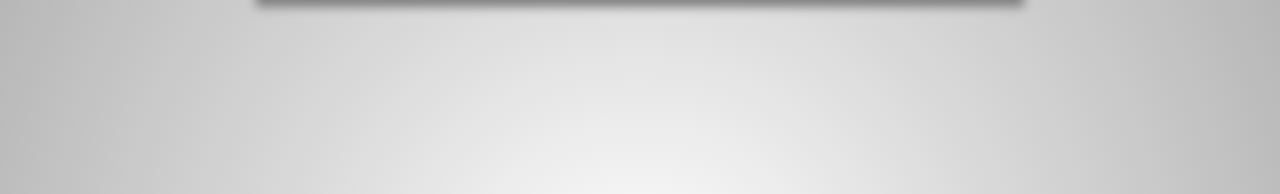
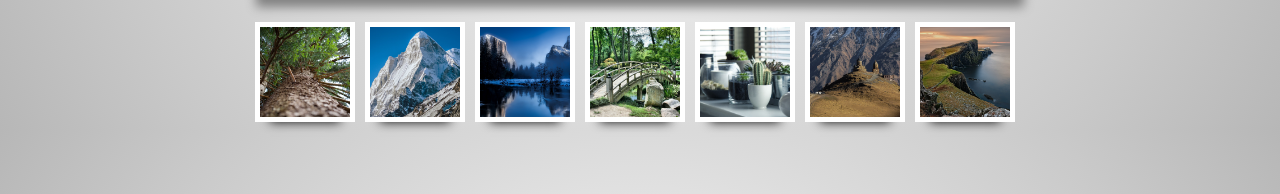
Before and after one commit to olaci90/olaci90.github.io, a plain HTML site: page index.html in a window 1280 px wide. Shown: the part 606-800 px from the top of the page. Drawn offline with nearby package versions, Linux system fonts and the light colour scheme.

Commit message:
thumbnails added

```diff
--- a/index.html
+++ b/index.html
@@ -18,6 +18,11 @@
         </div>
         <div class="nav" id="nav_right"><img src="./icons/arrow.svg" alt=""></div>
     </div>
+
+    <div id="thumbnails">
+    <!-- <div class="thumbnail-pic-box"><img class="thumbnail-pic" src="./images/pic4.jpg" alt=""></div>
+        <div class="thumbnail-pic-box"><img class="thumbnail-pic" src="./images/pic5.jpg" alt=""></div>-->
+    </div>
     <script type = "text/javascript" src="./script.js"></script>
 </body>
 </html>
--- a/script.js
+++ b/script.js
@@ -83,3 +83,16 @@ $('#nav_left').click(() => {
     }
     loadPhoto(currentPhoto);
 });
+
+//creating thumbnails
+
+photo_data.forEach((item, index) => {
+    $('#thumbnails').append('<div class="thumbnail-pic-box" data-index="'+ index +'"><img src='+ item.photo + ' class="thumbnail-pic" alt=""></div>');
+});
+
+$('.thumbnail-pic-box').click((event) => {
+    let indexClicked = $(event.target).attr('data-index');
+    let numberIndex = parseInt(indexClicked);
+    console.log(numberIndex);
+    /*loadPhoto(numberIndex);*/
+  });
--- a/style.css
+++ b/style.css
@@ -7,6 +7,7 @@ body {
     display: flex;
     justify-content: center;
     align-items: center;
+    flex-direction: column;
 }
 /*div {
     border:2px solid black;
@@ -20,6 +21,8 @@ body {
     /*border:2px solid green; used for sizing*/
     display:flex;
     box-shadow: 0px 5px 10px 5px grey;
+    margin-left:auto;
+    margin-right: auto;
 }
 
 .nav {
@@ -76,3 +79,42 @@ body {
     opacity:0.1;
     pointer-events: none;
 }
+
+#thumbnails {
+    margin-left:auto;
+    margin-right:auto;
+    width:770px;
+    height:100px;
+    /*border:1px solid black;*/
+    margin-top:25px;
+    display:flex;
+    flex-direction: row;
+}
+
+.thumbnail-pic-box {
+    width:100px;
+    height:100px;
+    background-color: #ffffff;
+    display:flex;
+    justify-content: center;
+    align-items: center;
+    margin-right: 10px;
+    box-shadow: 0px 15px 10px -15px #111;
+}
+
+.thumbnail-pic {
+    width:90px;
+    height:90px;
+    object-fit: cover;
+}
+
+.thumbnail-pic-box_selected {
+    width:100px;
+    height:100px;
+    background-color: #ffffff;
+    display:flex;
+    justify-content: center;
+    align-items: center;
+    margin-right: 10px;
+    box-shadow: 0px 20px 10px -15px #111;
+}
```
